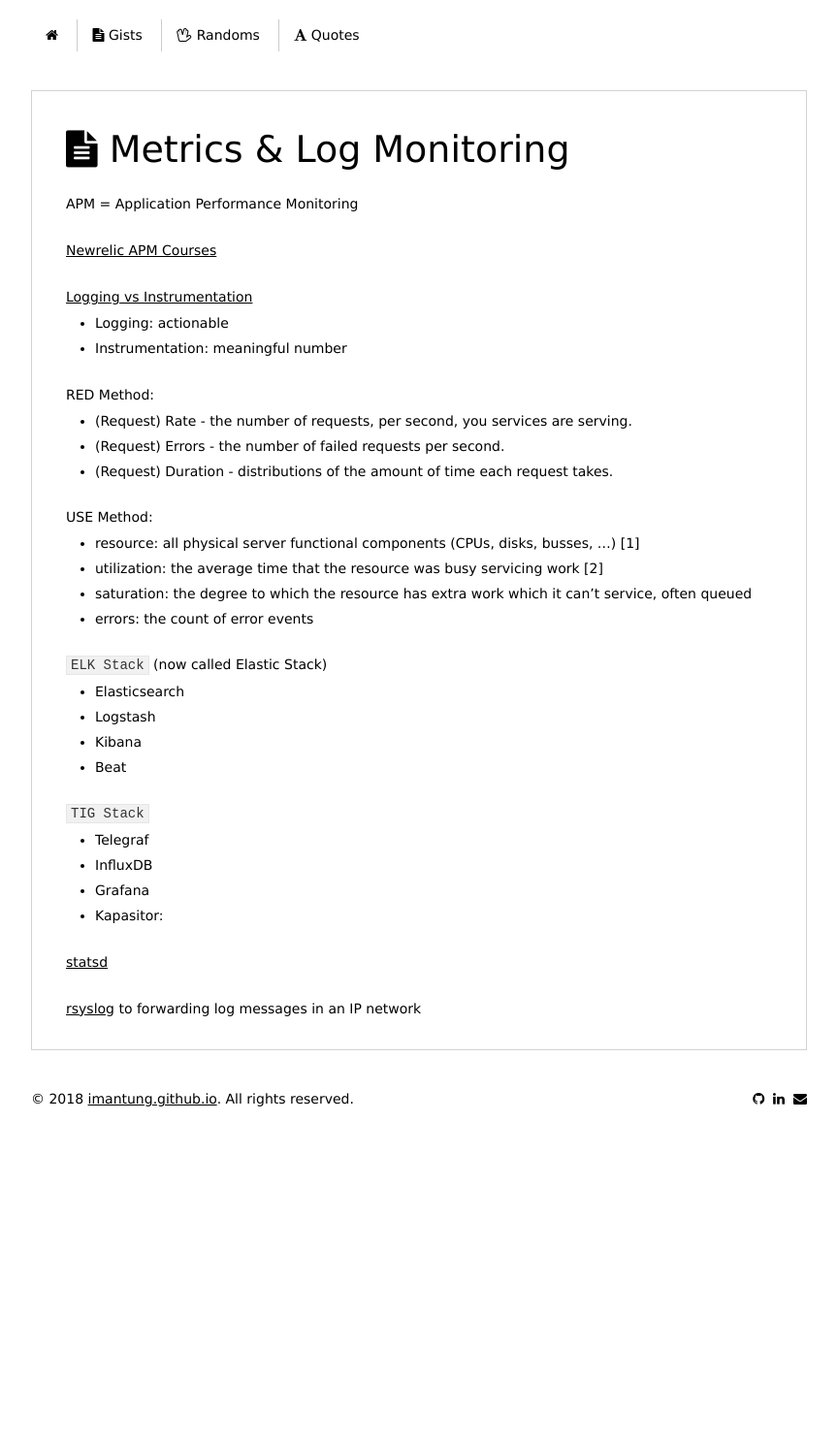
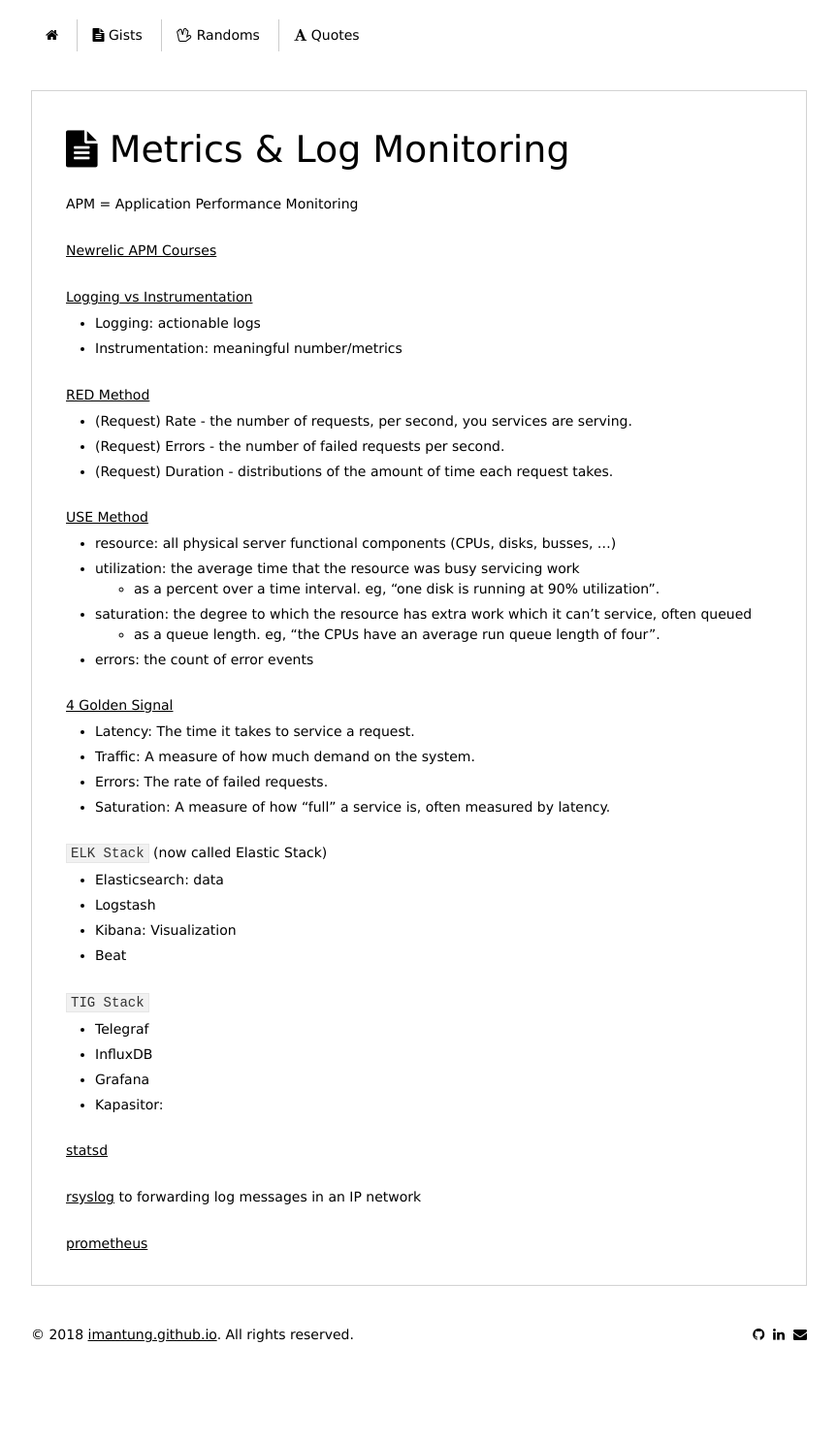
Before and after one commit to imantung/imantung.github.io, a Jekyll site: the page built from gist/metrics-logs-monitoring.md, in a window 1280 px wide. Shown: the whole page at 97% size, without its empty margins (208-1071 px from the left). Built offline with Jekyll 4.4.1, drawn with Linux system fonts in a browser that asks for light colours; nearby versions of some CDN libraries; before the commit the page ends 1244 px from its top, so only the background shows below that.

Commit message:
update content

```diff
--- a/gist/metrics-logs-monitoring.md
+++ b/gist/metrics-logs-monitoring.md
@@ -8,25 +8,33 @@
 [Newrelic APM Courses](https://learn.newrelic.com/courses/intro_apm)
 
 [Logging vs Instrumentation](https://peter.bourgon.org/blog/2016/02/07/logging-v-instrumentation.html)
-- Logging: actionable
-- Instrumentation: meaningful number
+- Logging: actionable logs
+- Instrumentation: meaningful number/metrics
 
-RED Method:
+[RED Method](https://www.weave.works/blog/the-red-method-key-metrics-for-microservices-architecture/)
 - (Request) Rate - the number of requests, per second, you services are serving.
 - (Request) Errors - the number of failed requests per second.
 - (Request) Duration - distributions of the amount of time each request takes.
 
-USE Method:
-- resource: all physical server functional components (CPUs, disks, busses, ...) [1]
-- utilization: the average time that the resource was busy servicing work [2]
+[USE Method](http://www.brendangregg.com/usemethod.html)
+- resource: all physical server functional components (CPUs, disks, busses, ...)
+- utilization: the average time that the resource was busy servicing work
+  - as a percent over a time interval. eg, "one disk is running at 90% utilization".
 - saturation: the degree to which the resource has extra work which it can't service, often queued
+  - as a queue length. eg, "the CPUs have an average run queue length of four".
 - errors: the count of error events
+
+[4 Golden Signal](https://landing.google.com/sre/sre-book/chapters/monitoring-distributed-systems/)
+- Latency:  The time it takes to service a request.
+- Traffic: A measure of how much demand on the system.
+- Errors: The rate of failed requests.
+- Saturation: A measure of how “full” a service is, often measured by latency.
 
 
 `ELK Stack` (now called Elastic Stack)
-- Elasticsearch
+- Elasticsearch: data
 - Logstash
-- Kibana
+- Kibana: Visualization
 - Beat
 
 
@@ -39,3 +47,5 @@
 [statsd](https://github.com/etsy/statsd)
 
 [rsyslog](http://www.rsyslog.com/) to forwarding log messages in an IP network
+
+[prometheus](https://prometheus.io/)
```
Also changed, not shown: gist/devops.md (+2 -0 lines), gist/distributed-computing.md (+10 -6 lines).
